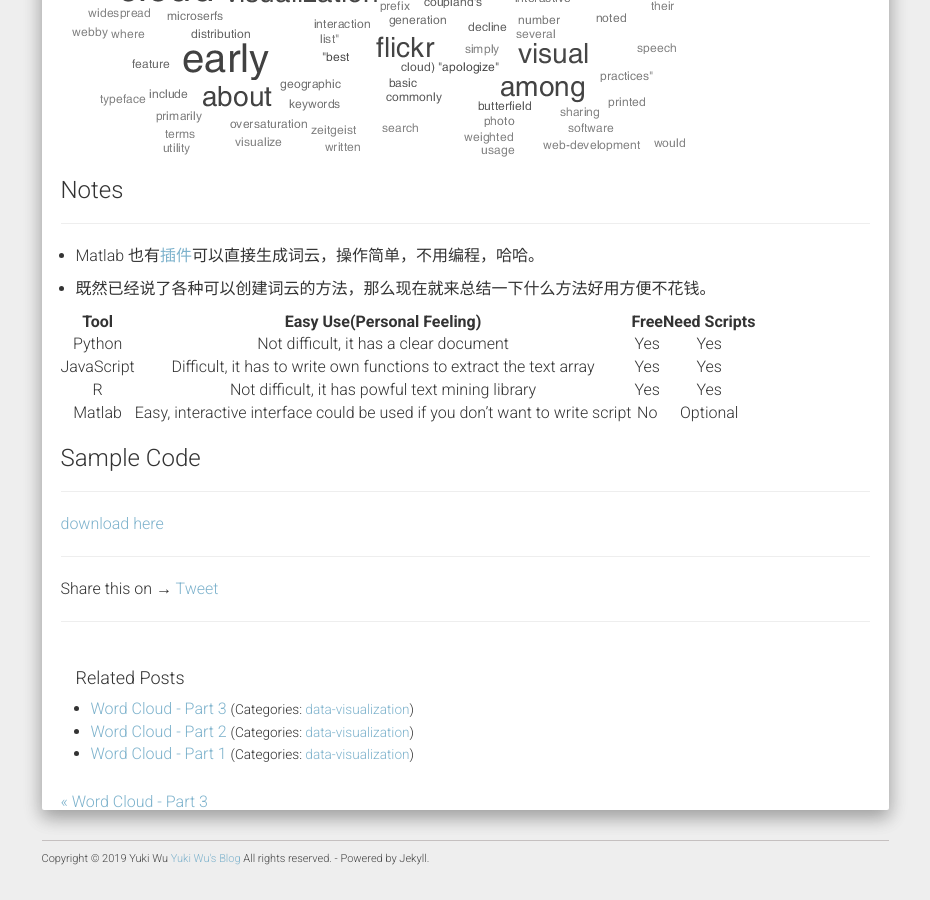
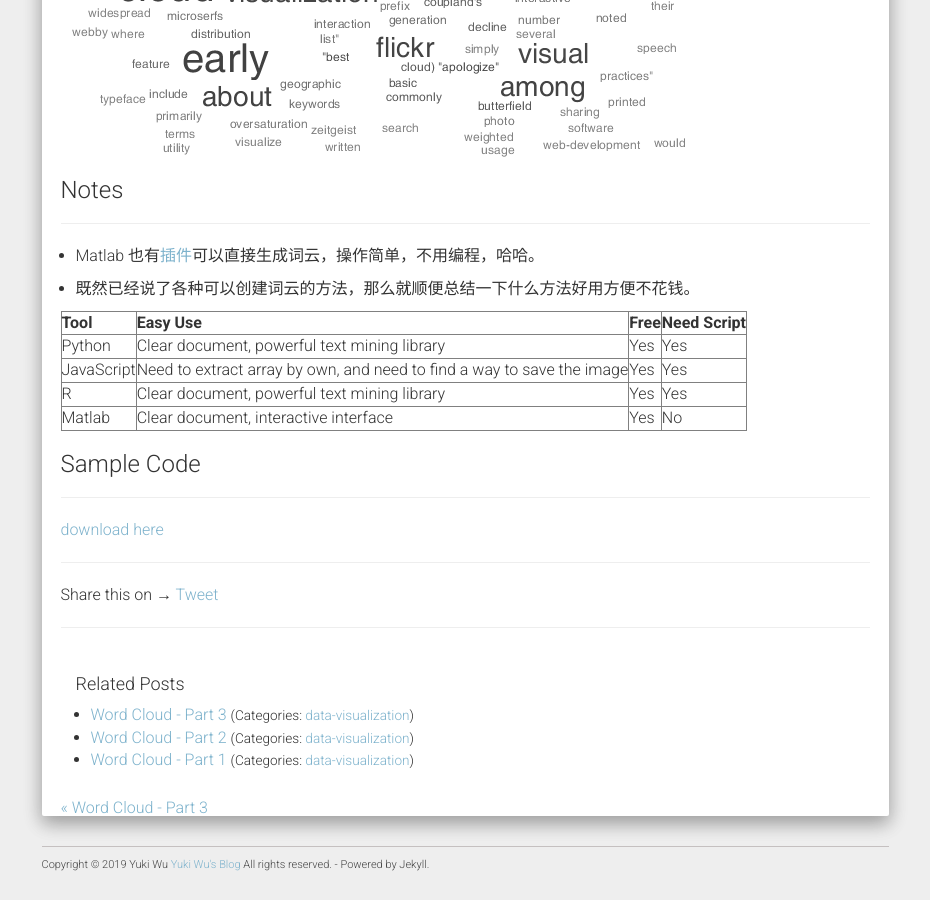
Before and after one commit to wuyuki/wuyuki.github.io, a Jekyll site: the page built from _posts/2019-03-11-word-cloud-4.md, in a window 1280 px wide and 900 px high, scrolled down 1398 px. Shown: the whole window, without its empty margins (321-1251 px from the left). Built offline with Jekyll 4.4.1, drawn with Linux system fonts in a browser that asks for light colours; nearby versions of some CDN libraries; comment, search, counter and statistics services are not loaded.

Commit message:
//edit 2019-03-11-word-cloud-4

```diff
--- a/_layouts/post.html
+++ b/_layouts/post.html
@@ -53,7 +53,7 @@ layout: default
 <script src="https://unpkg.com/gitalk@latest/dist/gitalk.min.js"></script>
 
 <div id="gitalk-container"></div>
-    <script type="text/javascript">
+<script type="text/javascript">
     var gitalk = new Gitalk({
     clientID: '{{site.gitalk.clientID}}',
     clientSecret: '{{site.gitalk.clientSecret}}',
--- a/_posts/2019-03-11-word-cloud-4.md
+++ b/_posts/2019-03-11-word-cloud-4.md
@@ -54,14 +54,19 @@ title("Word Cloud History")
 
 * Matlab 也有[插件](https://www.mathworks.com/matlabcentral/fileexchange/51793-word-data-visualisation)可以直接生成词云，操作简单，不用编程，哈哈。
 
-* 既然已经说了各种可以创建词云的方法，那么现在就来总结一下什么方法好用方便不花钱。
+* 既然已经说了各种可以创建词云的方法，那么就顺便总结一下什么方法好用方便不花钱。
 
-|  Tool  |  Easy Use(Personal Feeling)  |  Free  |  Need Scripts  |
-| :------: | :------: | :------: | :------: |
-| Python | Not difficult, it has a clear document   | Yes | Yes |
-| JavaScript   | Difficult, it has to write own functions to extract the text array   | Yes | Yes |
-| R   | Not difficult, it has powful text mining library   | Yes | Yes |
-| Matlab   | Easy, interactive interface could be used if you don't want to write script  | No | Optional |
+<table border="1px solid #333;">
+    <thead>
+        <tr><th>Tool</th><th>Easy Use</th><th>Free</th><th>Need Script</th></tr>
+    </thead>
+    <tbody>
+        <tr><td>Python</td><td>Clear document, powerful text mining library</td><td>Yes</td><td>Yes</td></tr>
+        <tr><td>JavaScript</td><td>Need to extract array by own, and need to find a way to save the image</td><td>Yes</td><td>Yes</td></tr>
+        <tr><td>R</td><td>Clear document, powerful text mining library</td><td>Yes</td><td>Yes</td></tr>
+        <tr><td>Matlab</td><td>Clear document, interactive interface</td><td>Yes</td><td>No</td></tr>
+    </tbody>
+</table>
 
 ### Sample Code
 <hr/>
```
